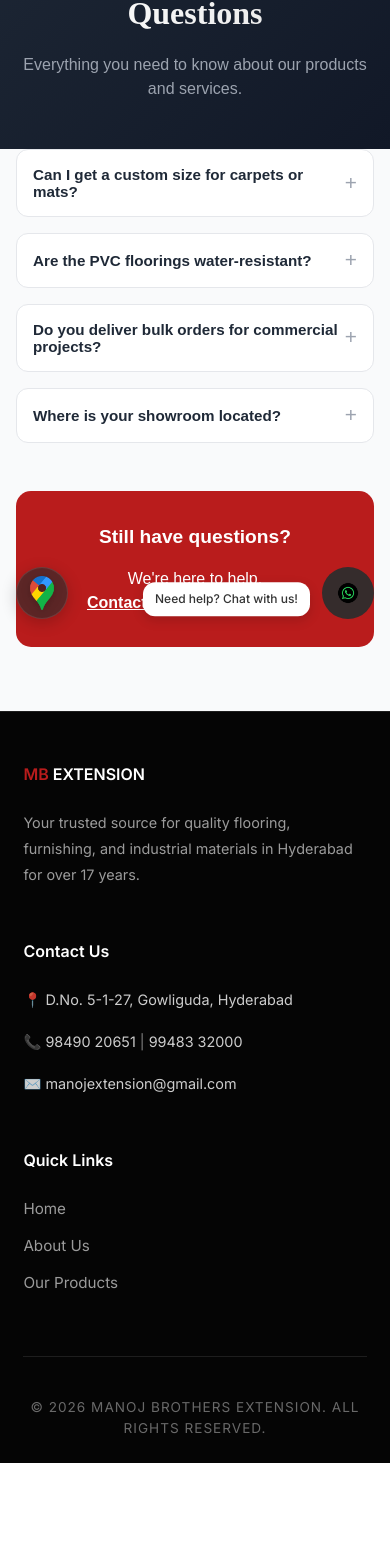
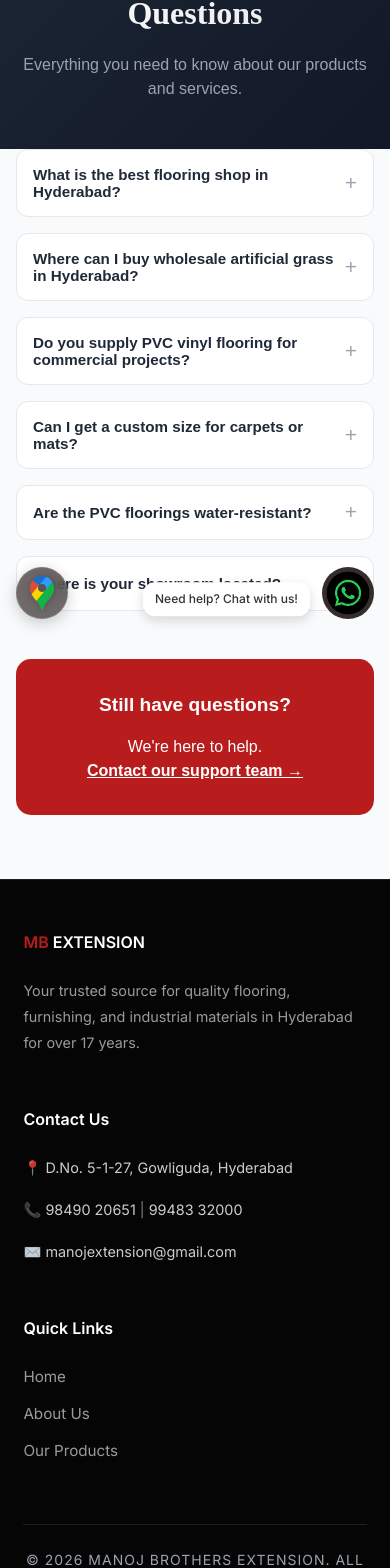
Before and after one commit to Girish2513/Manoj-Brothers-Extension, a React (Vite) app: page /faq in a window 390 px wide. Shown: the part 209-1777 px from the top of the page. Before the commit the page ends 1672 px from the top, so only its background shows below. Built offline with nearby package versions, Linux system fonts and the light colour scheme.

Commit message:
Fixed Responsiveness and SEO Optimized

```diff
--- a/index.html
+++ b/index.html
@@ -7,10 +7,7 @@
   <link rel="apple-touch-icon" href="/mb-logo.png" />
   <meta name="viewport" content="width=device-width, initial-scale=1.0" />
   <title>Manoj Brothers Extension | Premium Flooring, PVC & Wholesale in Hyderabad</title>
-  <meta name="description"
-    content="Manoj Brothers Extension (MB Extension) - Leading wholesale dealers in Hyderabad for PVC Vinyl Flooring, Artificial Grass, Carpets, Furnishing, PVC Sheeting, Soffit Panels, and Industrial Packaging Materials. Located at Gowliguda." />
-  <meta name="keywords"
-    content="Manoj Brothers Extension, MB Extension, PVC Vinyl Flooring, Artificial Grass, Wallpapers, Carpets, Foam, Furnishing, Soffit Panels, Hyderabad, Gowliguda, PVC Sheets, Shiv Kumar Dalmia, Ashish Dalmia, Ankur Dalmia, Cotton Coated Fabrics" />
+
 </head>
 
 <body>
--- a/src/components/Footer.css
+++ b/src/components/Footer.css
@@ -64,12 +64,22 @@
 
 .copyright {
   border-top: 1px solid rgba(255, 255, 255, 0.1);
-  padding-top: 40px;
+  margin-top: 3rem;
+  padding-top: 1.5rem;
+  color: #9ca3af;
+  font-size: 0.875rem;
   text-align: center;
-  color: rgba(255, 255, 255, 0.4);
-  font-size: 0.85rem;
   text-transform: uppercase;
   letter-spacing: 1px;
+  display: flex;
+  justify-content: center;
+  align-items: center;
+  width: 100%;
+}
+
+.copyright p {
+  margin: 0;
+  text-align: center;
 }
 
 @media (max-width: 1024px) {
--- a/src/components/GlobalSEO.jsx
+++ b/src/components/GlobalSEO.jsx
@@ -4,19 +4,52 @@ import { Helmet } from 'react-helmet-async';
 const GlobalSEO = () => {
     const siteTitle = "MB Extension";
     const siteDescription = "Premium flooring and interior wholesale solutions. Specialized in PVC Membrane Film, Soffit Panels, and Artificial Grass.";
-    const siteUrl = "https://mbextension.com"; // Replace with actual URL if known, or generic
-    const siteImage = "/og-image.svg";
+    const siteUrl = "https://www.manojbrothersextension.com";
+    const siteImage = "/assets/mb-logo.png";
 
     const organizationSchema = {
         "@context": "https://schema.org",
-        "@type": "Organization",
+        "@type": "HomeAndConstructionBusiness",
         "name": "Manoj Brothers Extension",
+        "image": `${siteUrl}${siteImage}`,
+        "logo": `${siteUrl}/assets/mb-logo.png`, // improved path if available
         "url": siteUrl,
-        "logo": `${siteUrl}${siteImage}`,
+        "telephone": "+919849020651",
+        "priceRange": "$$",
+        "address": {
+            "@type": "PostalAddress",
+            "streetAddress": "D.No. 5-1-27, Opp. Mahakali Kaman, Near Ram Mandir, Gowliguda Chaman",
+            "addressLocality": "Hyderabad",
+            "addressRegion": "Telangana",
+            "postalCode": "500012",
+            "addressCountry": "IN"
+        },
+        "geo": {
+            "@type": "GeoCoordinates",
+            "latitude": 17.3850,
+            "longitude": 78.4867
+        },
+        "openingHoursSpecification": [
+            {
+                "@type": "OpeningHoursSpecification",
+                "dayOfWeek": [
+                    "Monday",
+                    "Tuesday",
+                    "Wednesday",
+                    "Thursday",
+                    "Friday",
+                    "Saturday"
+                ],
+                "opens": "10:00",
+                "closes": "20:00"
+            }
+        ],
         "contactPoint": {
             "@type": "ContactPoint",
             "telephone": "+919849020651",
-            "contactType": "customer service"
+            "contactType": "sales",
+            "areaServed": "IN",
+            "availableLanguage": "en"
         },
         "sameAs": [
             "https://www.facebook.com/manojbrothers",
--- a/src/components/Home-section/HeroSection.jsx
+++ b/src/components/Home-section/HeroSection.jsx
@@ -59,8 +59,8 @@ const HeroSection = () => {
         </h1>
 
         <p className="hero-subtitle">
-          Hyderabad’s Trusted Wholesaler Since 2008. Experience the perfect blend of
-          luxury, durability, and style.
+          Your One-Stop Wholesale Destination for PVC Flooring, Artificial Grass, and Interiors.
+          Massive stock and variety for every residential and commercial need.
         </p>
 
         <div className="hero-cta-group">
--- a/src/components/WhatsAppButton.css
+++ b/src/components/WhatsAppButton.css
@@ -160,18 +160,19 @@
 
     .whatsapp-button {
         width: 56px;
-        /* Smaller button */
+        /* Match Location button size on tablet */
         height: 56px;
-        padding: 14px;
-        /* Less padding */
+        padding: 0;
+        /* Remove padding to let icon occupy full space */
     }
 
     .whatsapp-button i,
     .whatsapp-button img {
-        font-size: 26px;
-        /* Smaller icon */
-        width: 26px;
-        height: 26px;
+        font-size: 32px;
+        /* Keep font-size for icons if needed */
+        width: 100%;
+        height: 100%;
+        object-fit: contain;
     }
 
     .whatsapp-popup {
@@ -192,17 +193,19 @@
 
     .whatsapp-button {
         width: 52px;
-        /* Even smaller */
+        /* Match Location button size on mobile (52x52) */
         height: 52px;
-        padding: 12px;
+        padding: 0;
+        /* Remove padding to let icon occupy full space */
     }
 
     .whatsapp-button i,
     .whatsapp-button img {
-        font-size: 24px;
-        /* Smaller icon */
-        width: 24px;
-        height: 24px;
+        font-size: 30px;
+        /* Keep font-size for icons if needed */
+        width: 100%;
+        height: 100%;
+        object-fit: contain;
     }
 
     .whatsapp-popup {
--- a/src/pages/About.jsx
+++ b/src/pages/About.jsx
@@ -7,7 +7,7 @@ const About = () => {
     "@context": "https://schema.org",
     "@type": "LocalBusiness",
     "name": "Manoj Brothers Extension (MB Extension)",
-    "image": "",
+    "image": "https://www.manojbrothersextension.com/assets/mb-logo.png",
     "description": "MB Extension is a trusted flooring and interior materials wholesaler in Hyderabad, offering PVC flooring, vinyl rolls, artificial grass, carpets, and interior solutions.",
     "address": {
       "@type": "PostalAddress",
@@ -40,13 +40,10 @@ const About = () => {
       <main className="about-page">
         {/* 1. Hero / Page Introduction */}
         <section className="about-hero">
-          <div className="container about-hero-content">
-            <h1 className="fade-up">A Hyderabad Legacy in Flooring & Interiors</h1>
-            <p className="fade-up delay-1">
-              MB Extension is a trusted flooring and interior materials wholesaler in Hyderabad,
-              built on family values, quality craftsmanship, and long-term customer relationships.
-              For over 17 years, we have supplied PVC flooring, vinyl rolls, artificial grass,
-              and interior solutions to homes and businesses across Telangana.
+          <div className="about-hero-content">
+            <h1>A Hyderabad Legacy in Flooring & Interiors</h1>
+            <p className="about-text">
+              Established in 2008, <strong>Manoj Brothers Extension</strong> is the <strong>leading wholesale shop in Hyderabad</strong> for premium flooring and furnishing. With <strong>17+ years of experience</strong>, we supply high-quality products—from PVC vinyl and artificial grass to <strong>industrial foams and soffit panels</strong>—at competitive prices, backed by honest advice and reliable service.
             </p>
           </div>
         </section>
--- a/src/pages/FAQ.jsx
+++ b/src/pages/FAQ.jsx
@@ -22,6 +22,18 @@ const FAQItem = ({ question, answer }) => {
 const FAQ = () => {
     const faqs = [
         {
+            q: "What is the best flooring shop in Hyderabad?",
+            a: "Manoj Brothers Extension (MB Extension) in Gowliguda is rated as the best wholesale flooring shop in Hyderabad, offering premium PVC vinyl, artificial grass, and carpeting solutions for over 17 years."
+        },
+        {
+            q: "Where can I buy wholesale artificial grass in Hyderabad?",
+            a: "You can buy high-quality wholesale artificial grass at Manoj Brothers Extension, located at D.No. 5-1-27, Gowliguda, Hyderabad. We supply 40mm premium landscaping grass for balconies and gardens."
+        },
+        {
+            q: "Do you supply PVC vinyl flooring for commercial projects?",
+            a: "Yes, we are a leading bulk supplier of PVC vinyl flooring for commercial offices, hospitals, and gyms across Telangana. Contact us for bulk pricing and installation guidance."
+        },
+        {
             q: "Can I get a custom size for carpets or mats?",
             a: "Absolutely! We specialize in custom-cut solutions. Visit our showroom or contact us with your dimensions for a tailored quote."
         },
@@ -30,23 +42,35 @@ const FAQ = () => {
             a: "Yes, our PVC vinyl floorings are 100% water-resistant, making them ideal for kitchens, bathrooms, and high-moisture areas."
         },
         {
-            q: "Do you deliver bulk orders for commercial projects?",
-            a: "Yes, we supply materials for large-scale commercial projects, exhibitions, and offices. Contact us for bulk pricing and delivery schedules."
-        },
-        {
             q: "Where is your showroom located?",
             a: "We are located at D.No. 5-1-27, Gowliguda, Hyderabad. Come visit us to explore our full range of samples!"
         }
     ];
 
+    const faqSchema = {
+        "@context": "https://schema.org",
+        "@type": "FAQPage",
+        "mainEntity": faqs.map(faq => ({
+            "@type": "Question",
+            "name": faq.q,
+            "acceptedAnswer": {
+                "@type": "Answer",
+                "text": faq.a
+            }
+        }))
+    };
+
     return (
         <div className="faq-page">
             <Helmet>
-                <title>FAQs | Manoj Brothers Extension | Flooring Experts in Hyderabad</title>
+                <title>FAQs | Best Flooring Shop in Hyderabad | MB Extension</title>
                 <meta
                     name="description"
-                    content="Common questions about PVC flooring, custom mats, and bulk orders at Manoj Brothers Extension, Hyderabad."
+                    content="Frequently asked questions about the best flooring shop in Hyderabad. Learn about our wholesale PVC vinyl, artificial grass, and custom size options."
                 />
+                <script type="application/ld+json">
+                    {JSON.stringify(faqSchema)}
+                </script>
             </Helmet>
             <section className="faq-hero">
                 <h1 className="faq-title">Frequently Asked Questions</h1>
--- a/src/pages/Home.jsx
+++ b/src/pages/Home.jsx
@@ -18,9 +18,9 @@ const Home = () => {
   return (
     <div className="home-page">
       <Helmet>
-        <title>Manoj Brothers Extension (MB) | Best Flooring & Furnishing in Hyderabad</title>
-        <meta name="description" content="Welcome to Manoj Brothers Extension (MB Extension). We are Hyderabad's top dealers for PVC Vinyl Flooring, Artificial Grass, Wallpapers, Carpets, and Industrial Foam. Visit our showroom in Gowliguda." />
-        <meta name="keywords" content="Manoj Brothers Extension, MB Extension, Flooring Hyderabad, Artificial Grass, PVC Vinyl, Best Floor Mats, Shiv Kumar Dalmia, Cotton Coated Fabrics, Soffit Panels" />
+        <title>Wholesale Flooring & Furnishing Hyderabad | PVC Vinyl, Artificial Grass, Carpets | MB Extension</title>
+        <meta name="description" content="Hyderabad's massive wholesale stock of PVC Vinyl Flooring, Artificial Grass, Wallpapers, and Industrial Foams. One-stop shop for architects and interior designers in Gowliguda." />
+        <meta name="keywords" content="Wholesale PVC Flooring Hyderabad, Artificial Grass Dealers, Vinyl Rolls Bulk, Industrial Foam Suppliers, Carpet And Rugs Wholesale, Wallpaper Shop Gowliguda" />
       </Helmet>
       <CurtainReveal />
       <HeroSection />
--- a/src/pages/Products.css
+++ b/src/pages/Products.css
@@ -43,7 +43,7 @@
 .hero-title {
   font-family: var(--font-heading, serif);
   font-size: 3.5rem;
-  margin-bottom: 1.5rem;
+  margin-bottom: 2.5rem;
   color: #ffffff;
   line-height: 1.2;
   opacity: 0;
--- a/src/pages/Products.jsx
+++ b/src/pages/Products.jsx
@@ -179,6 +179,31 @@ const Products = () => {
         <title>Our Products | PVC Vinyl, Artificial Grass, Carpets & Foam - MB Extension</title>
         <meta name="description" content="Browse our wholesale collection of Cotton Coated Fabrics, PVC Sheeting, EPE Foams, P.U. Foams, Velvet Items, Cinema Seats, Jute, and Wallpaper. We are specialists in PVC Membrane Film and Soffit Panels." />
         <meta name="keywords" content="Cotton Coated Fabrics, PVC Sheeting, PVC Vinyl Flooring, EPE Foams, PU Foams, Foam Bonds, Furnishing, Velvet Items, Cinema Seats, Jute, Wallpaper, Industrial Packaging, PVC Membrane Film, Artificial Grass, Soffit Panels" />
+        <script type="application/ld+json">
+          {JSON.stringify({
+            "@context": "https://schema.org",
+            "@type": "ItemList",
+            "itemListElement": productsData.map((product, index) => ({
+              "@type": "ListItem",
+              "position": index + 1,
+              "item": {
+                "@type": "Product",
+                "name": product.title,
+                "description": product.desc,
+                "image": product.img || "https://mbextension.com/og-image.svg",
+                "brand": {
+                  "@type": "Brand",
+                  "name": "MB Extension"
+                },
+                "offers": {
+                  "@type": "Offer",
+                  "priceCurrency": "INR",
+                  "availability": "https://schema.org/InStock"
+                }
+              }
+            }))
+          })}
+        </script>
       </Helmet>
 
       {/* Hero Section */}
```
Also changed, not shown: public/robots.txt, src/components/Home-section/AboutUs.css (line endings or trailing spaces), 1 other file (tests, documents, lock files or other folders).
